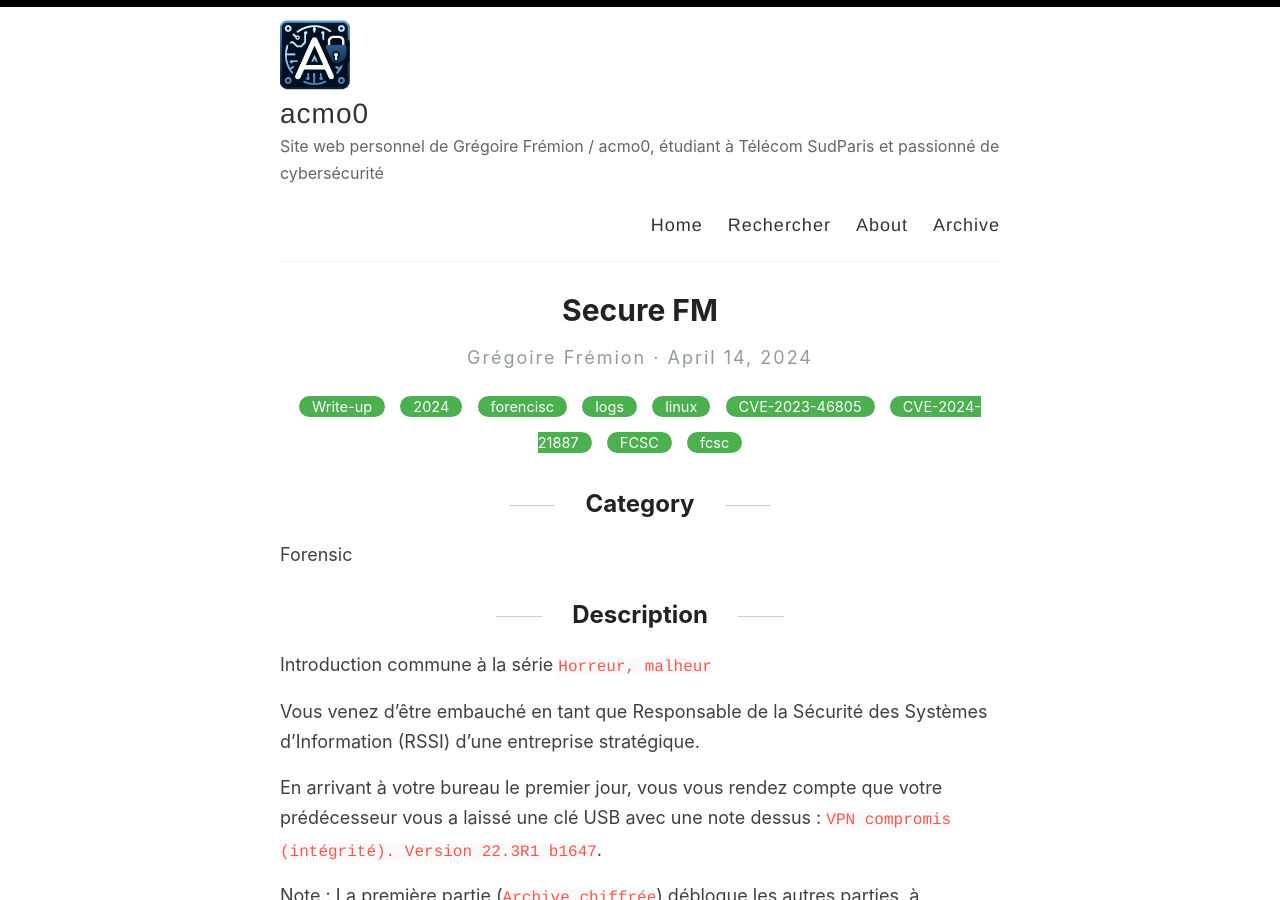
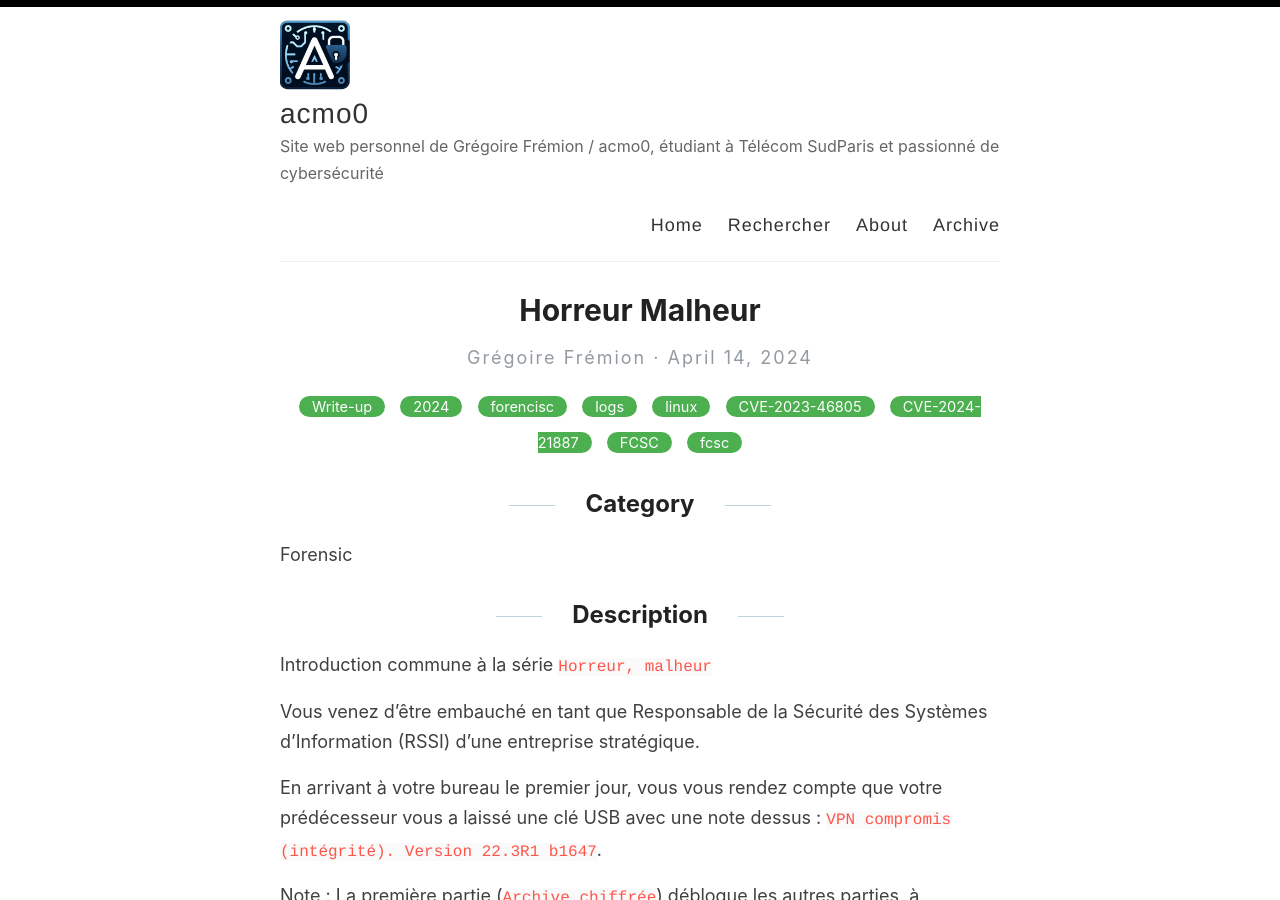
Before and after one commit to acmo0/acmo0_past.github.io, a Jekyll site: the page built from _posts/2024-4-14-fcsc2024-horreur-malheur.md, in a window 1280 px wide and 900 px high. Built offline with Jekyll 4.4.1, drawn with Linux system fonts in a browser that asks for light colours.

Commit message:
Add 2 fcsc2024 WU

```diff
--- a/_posts/2024-4-14-fcsc2024-horreur-malheur.md
+++ b/_posts/2024-4-14-fcsc2024-horreur-malheur.md
@@ -1,6 +1,6 @@
 ---
 layout: post
-title: Secure FM
+title: Horreur Malheur
 categories: Write-up 2024 forencisc logs linux CVE-2023-46805 CVE-2024-21887 FCSC fcsc
 ---
 ## Category
```
